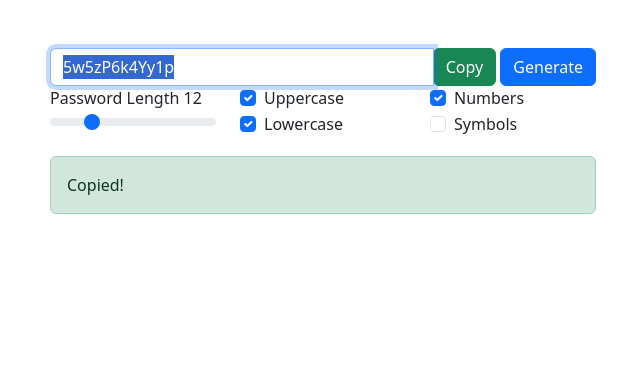
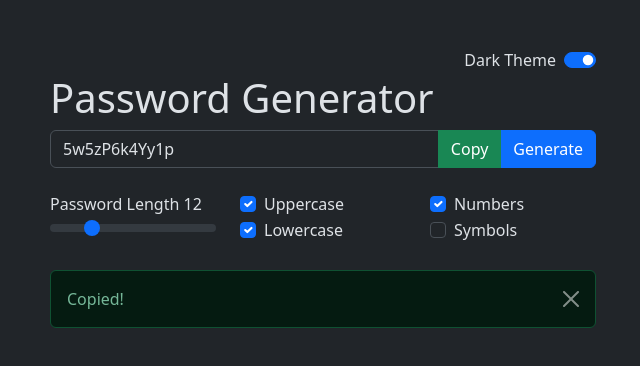
Before and after one commit to wesleyruchel/randompassword, a website: page index.html in a window 1280 px wide. Both pictures are taken after a click on the button "Copy". Shown: the whole page, without its empty margins (317-957 px from the left). Drawn offline with nearby package versions, Linux system fonts and the light colour scheme.

Commit message:
new wrapper for alert message and dark theme is implemented.

```diff
--- a/assets/js/utils.js
+++ b/assets/js/utils.js
@@ -3,7 +3,10 @@ const rangeOutput = document.getElementById('range-output')
 const generateButton = document.getElementById('generate-button')
 const copyButton = document.getElementById('copy-button')
 const passwordInput = document.getElementById('password-input')
-const options = document.querySelectorAll('input[type="checkbox"]')
+const options = document.querySelectorAll(
+  'input[type="checkbox"][data-control-checked="true"]'
+)
+const darkModeToggleButton = document.getElementById('dark-mode-toggle-button')
 
 function updateSliderValue() {
   rangeOutput.innerHTML = rangeCustomInput.value
@@ -14,20 +17,31 @@ function countOptionsChecked() {
   options.forEach((checkbox) => {
     if (checkbox.checked) c++
   })
+  console.log(c)
   return c
 }
 
-function showAlertMessage(message, type, element, timeout) {
-  const alert = document.createElement('div')
-  alert.classList.add('alert', type, 'mt-3')
-  alert.innerHTML = message
+function showAlertMessage(message, type, timeout) {
+  const alertPlaceholder = document.getElementById('liveAlertPlaceholder')
+  const wrapper = document.createElement('div')
+  wrapper.innerHTML = [
+    `<div class="alert alert-${type} alert-dismissible" role="alert">`,
+    `   <div>${message}</div>`,
+    '   <button type="button" class="btn-close" data-bs-dismiss="alert" aria-label="Close"></button>',
+    '</div>'
+  ].join('')
 
-  const container = document.getElementById(element)
-  container.appendChild(alert)
+  alertPlaceholder.append(wrapper)
 
   setTimeout(function () {
-    alert.remove()
+    wrapper.remove()
   }, timeout)
+}
+
+function toggleDarkMode() {
+  const currentTheme = document.documentElement.getAttribute('data-bs-theme')
+  const newTheme = currentTheme === 'dark' ? 'light' : 'dark'
+  document.documentElement.setAttribute('data-bs-theme', newTheme)
 }
 
 updateSliderValue()
@@ -51,10 +65,9 @@ generateButton.addEventListener('click', () => {
 copyButton.addEventListener('click', () => {
   const copy = document.getElementById('password-input')
   if (copy.value !== '') {
-    copy.select()
     copy.setSelectionRange(0, 99999)
     navigator.clipboard.writeText(copy.value)
-    showAlertMessage('Copied!', 'alert-success', 'context-body', 3000)
+    showAlertMessage('Copied!', 'success', 3000)
   }
 })
 
@@ -68,3 +81,5 @@ options.forEach((checkbox) => {
     if (countOptionsChecked() === 0) checkbox.checked = 'checked'
   })
 })
+
+darkModeToggleButton.addEventListener('click', toggleDarkMode)
--- a/index.html
+++ b/index.html
@@ -1,5 +1,5 @@
 <!DOCTYPE html>
-<html lang="pt-br">
+<html lang="pt-br" data-bs-theme="dark">
 
 <head>
   <meta charset="utf-8">
@@ -13,13 +13,19 @@
   <div class="container mt-5">
     <div class="row justify-content-center">
       <div class="col-md-6" id="context-body">
-        <div class="input-group">
-          <input type="text" class="form-control" id="password-input" readonly>
-          <div class="input-group-append">
+        <div class="form-check form-switch form-check-reverse">
+          <input class="form-check-input" type="checkbox" id="dark-mode-toggle-button" checked>
+          <label class="form-check-label" for="flexSwitchCheckReverse">Dark Theme</label>
+        </div>
+        <h1>Password Generator</h1>
+        <div class="row">
+          <div class="input-group">
+            <input type="text" class="form-control" id="password-input" readonly>
             <button class="btn btn-success" type="button" id="copy-button">Copy</button>
             <button class="btn btn-primary" type="button" id="generate-button">Generate</button>
           </div>
         </div>
+        <br />
         <div class="row">
           <div class="col">
             <div class="range">
@@ -30,30 +36,38 @@
           </div>
           <div class="col">
             <div class="form-check">
-              <input type="checkbox" class="form-check-input" checked="checked" id="uppercase-check-input">
+              <input type="checkbox" class="form-check-input" checked="checked" id="uppercase-check-input"
+                data-control-checked="true">
               <label class="form-check-label" for="uppercase-check-input">Uppercase</label>
             </div>
             <div class="form-check">
-              <input type="checkbox" class="form-check-input" checked="checked" id="lowercase-check-input">
+              <input type="checkbox" class="form-check-input" checked="checked" id="lowercase-check-input"
+                data-control-checked="true">
               <label class="form-check-label" for="lowercase-check-input">Lowercase</label>
             </div>
           </div>
           <div class="col">
             <div class="form-check">
-              <input type="checkbox" class="form-check-input" checked="checked" id="numbers-check-input">
+              <input type="checkbox" class="form-check-input" checked="checked" id="numbers-check-input"
+                data-control-checked="true">
               <label class="form-check-label" for="numbers-check-input">Numbers</label>
             </div>
             <div class="form-check">
-              <input type="checkbox" class="form-check-input" id="symbols-check-input">
+              <input type="checkbox" class="form-check-input" id="symbols-check-input" data-control-checked="true">
               <label class="form-check-label" for="symbols-check-input">Symbols</label>
             </div>
           </div>
         </div>
+        <br />
+        <div id="liveAlertPlaceholder"></div>
       </div>
     </div>
   </div>
   <script src="./assets/js/utils.js"></script>
   <script src="./assets/js/generate.js"></script>
+  <script src="https://cdn.jsdelivr.net/npm/bootstrap@5.3.1/dist/js/bootstrap.bundle.min.js"
+    integrity="sha384-HwwvtgBNo3bZJJLYd8oVXjrBZt8cqVSpeBNS5n7C8IVInixGAoxmnlMuBnhbgrkm"
+    crossorigin="anonymous"></script>
 </body>
 
 </html>
```
